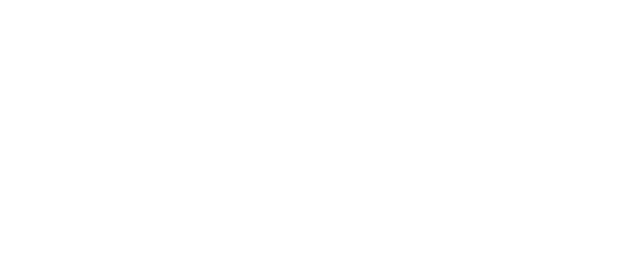
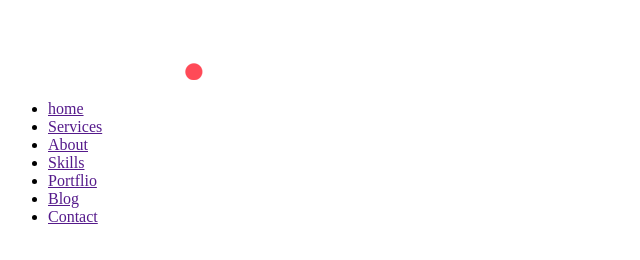
Before and after one commit to kashle/My-portflio, a plain HTML site: page index.html in a window 1280 px wide. Shown: the whole page, without its empty margins (0-640 px from the left). Drawn offline with Linux system fonts and the light colour scheme.

Commit message:
initail commit

```diff
--- a/index.html
+++ b/index.html
@@ -6,6 +6,46 @@
     <title>My portflio</title>
 </head>
 <body>
+    <header>
+        <div id="brand"><img src="./image/amake.png" alt="brandlogo">
+        </div>
 
+        <nav id="navbar">
+            <ul>
+                <li><a href="">home</a></li>
+                <li><a href="">Services</a></li>
+                <li><a href="">About</a></li>
+                <li><a href="">Skills</a></li>
+                <li><a href="">Portflio</a></li>
+                <li><a href="">Blog</a></li>
+                <li><a href="">Contact</a></li>
+            </ul>
+        </nav>
+    </header>
+
+    <main>
+        <!-- home sectio  -->
+        <section id="home"></section>
+
+        <!-- services section -->
+        <section id="services"></section>
+
+        <!-- about section  -->
+        <section id="about"></section>
+
+        <!-- skills section  -->
+        <section id="skills"></section>
+
+        <!-- portflio section  -->
+        <section id="portflio"></section>
+
+        <!-- Blog section  -->
+        <section id="Blog"></section>
+
+        <!-- Contact section  -->
+        <section id="Contact"></section>
+    </main>
+
+    <footer></footer>
 </body>
 </html>
```
Also changed, not shown: image/amake.png (added).
